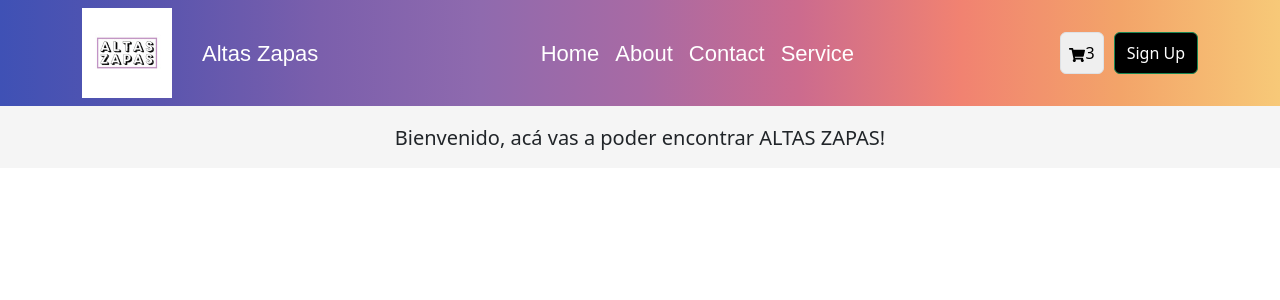
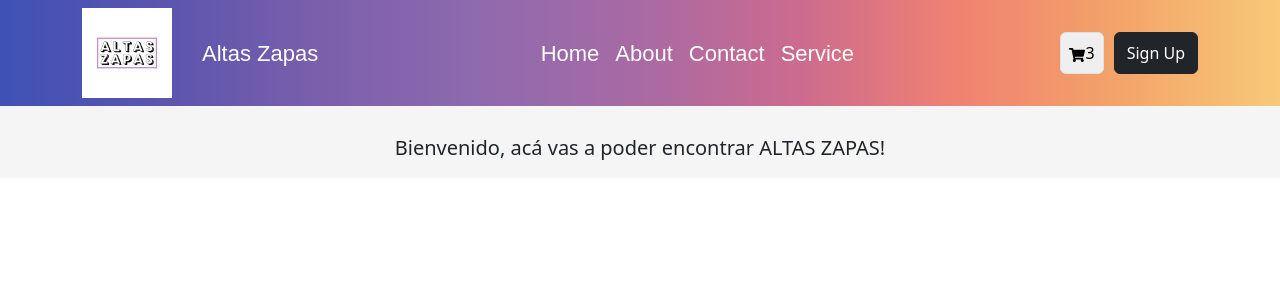
Before and after one commit to MateoRodriguezi/AltasZapasEcommerce, a React (Vite) app: page / in a window 1280 px wide. Shown: the top 300 px of the page. Built offline with nearby package versions, Linux system fonts and the light colour scheme.

Commit message:
change button classname for button signup in navbar

```diff
--- a/src/App.css
+++ b/src/App.css
@@ -16,7 +16,6 @@
 
 .btn{
   margin-left: 10px;
-  background-color: black !important;
 }
 
 button.navbar-toggler.collapsed {
--- a/src/components/ItemListContainer.jsx
+++ b/src/components/ItemListContainer.jsx
@@ -2,7 +2,7 @@ import React from 'react';
 
 const ItemListContainer = (props) => {
   return (
-    <div style={{backgroundColor:'#f5f5f5', padding: '10px', textAlign:'center', paddingTop: '20px'}}>
+    <div style={{backgroundColor:'#f5f5f5', padding: '10px', textAlign:'center', paddingTop: '30px'}}>
       <h5>{props.greeting}</h5>
     </div>
   );
--- a/src/components/NavBar.jsx
+++ b/src/components/NavBar.jsx
@@ -44,7 +44,7 @@ export default function NavBar() {
                 </Nav>
                 <Nav className="ms-auto">
                     <Cartwidget cartCounter={3} />
-                    <button className="btn btn-success">Sign Up</button>
+                    <button className="btn btn-dark">Sign Up</button>
                 </Nav>
               </Navbar.Collapse>
             </Container>
```
